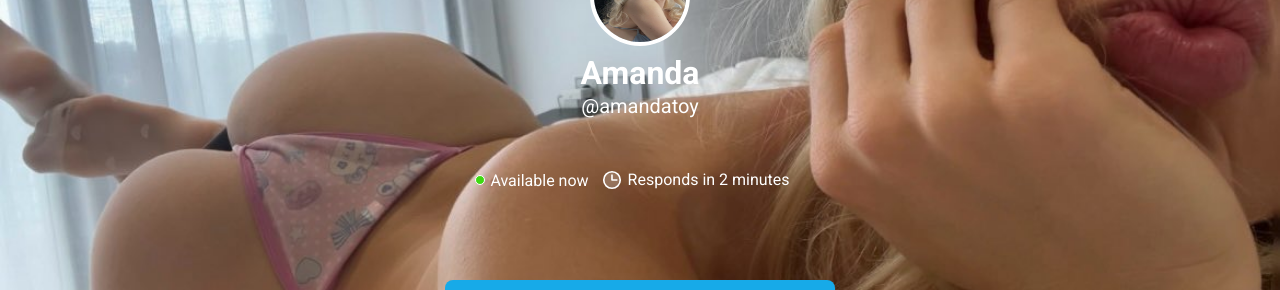
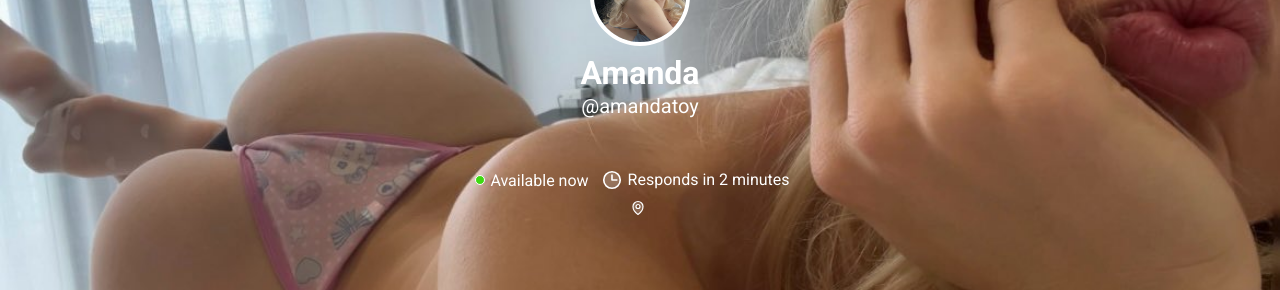
Before and after one commit to WAJDAN-KHAN/evaasky, a plain HTML site: page index.html in a window 1280 px wide. Shown: the part 94-384 px from the top of the page. Drawn offline with nearby package versions, Linux system fonts and the light colour scheme.

Commit message:
icon added

```diff
--- a/index.html
+++ b/index.html
@@ -36,7 +36,7 @@
                 <div class="respond-time">Responds in 2 minutes</div>
             </div>
             <div class="current-location">
-                <img class="location-icon" src="images/location-icon.svg" alt="">
+                <img class="location-icon" src="./img/location-icon.svg" alt="">
                 <span id="location-name"></span>
             </div>
         </div>
```
Also changed, not shown: img/location-icon.svg (added).
